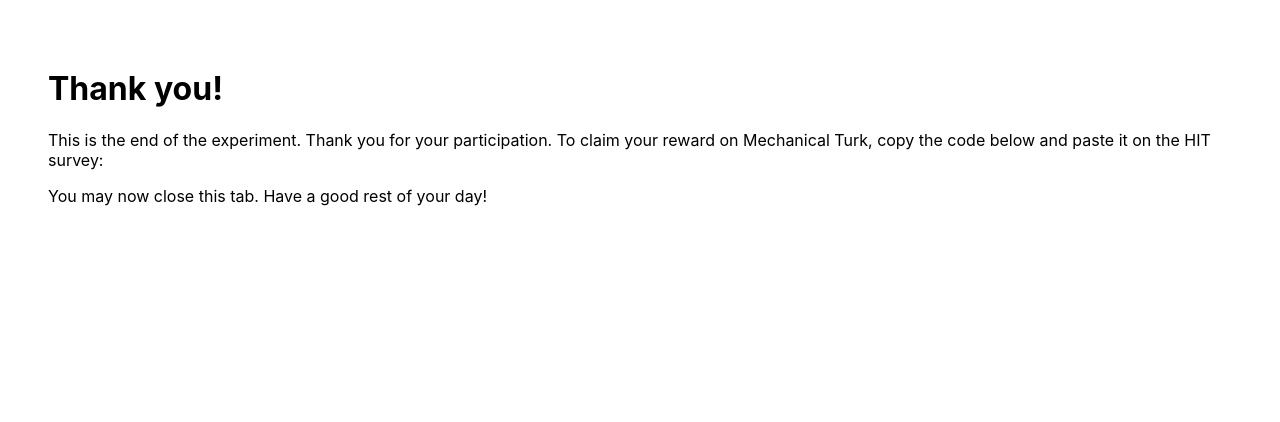
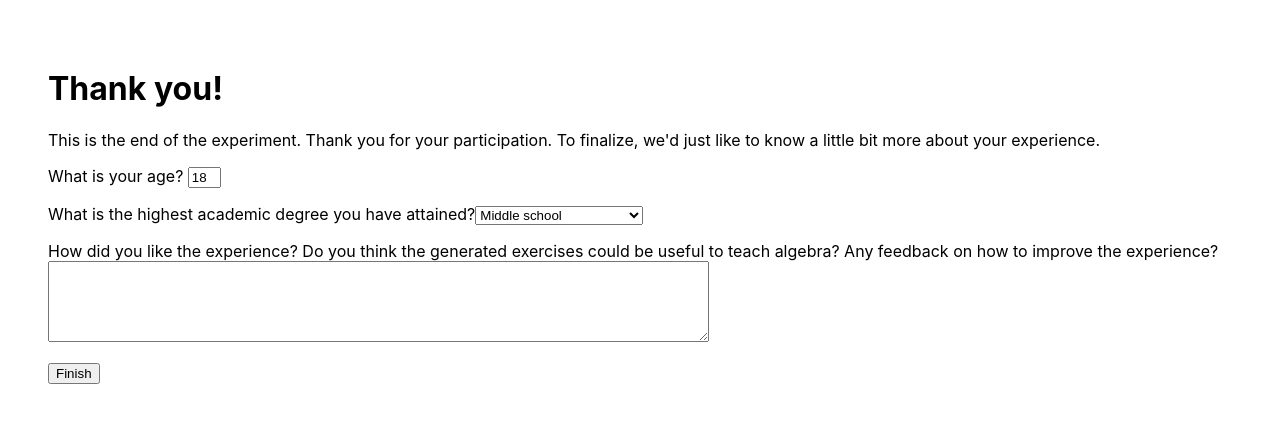
Before and after one commit to gpoesia/socratic-tutor, a Next.js app in the folder webapp/: page /end in a window 1280 px wide. Shown: the top 422 px of the page. Built offline with nearby package versions, Linux system fonts and the light colour scheme.

Commit message:
Fix remaining bugs in the user study

```diff
--- a/webapp/config.json
+++ b/webapp/config.json
@@ -1,6 +1,8 @@
 {
   "levelRange": 2,
-  "MONGODB_HOST": "localhost:27017",
+  "mongodbHost": "127.0.0.1:27017",
+  "exercises": "exercises-30.json",
+  "minimumCorrect": 3,
 
   "testProblems": [
     {
--- a/webapp/lib/data.js
+++ b/webapp/lib/data.js
@@ -1,7 +1,7 @@
 const Mongoose = require('mongoose');
 const Config = require('../config.json');
 
-Mongoose.connect(`mongodb://${Config.MONGODB_HOST}/tutor`,
+Mongoose.connect(`mongodb://${Config.mongodbHost}/tutor`,
                  { useNewUrlParser: true, useUnifiedTopology: true });
 
 module.exports.UserSession = Mongoose.models.UserSession || Mongoose.model(
@@ -13,5 +13,6 @@ module.exports.UserSession = Mongoose.models.UserSession || Mongoose.model(
     preTestResponses: Array,
     postTestResponses: Array,
     exerciseResponses: Array,
+    survey: Object,
   }),
 );
--- a/webapp/pages/api/new-session.js
+++ b/webapp/pages/api/new-session.js
@@ -6,7 +6,10 @@ export default async (req, res) => {
 
   const session = new UserSession({ id: newSessionId });
   session.beginTimestamp = new Date();
-  session.testResponses = [];
+  session.preTestResponses = [];
+  session.exerciseResponses = [];
+  session.postTestResponses = [];
+
   await session.save();
 
   res.send({ id: newSessionId });
--- a/webapp/pages/api/next-problem.js
+++ b/webapp/pages/api/next-problem.js
@@ -1,33 +1,32 @@
+const Fs = require('fs');
 const _ = require('lodash');
 const { UserSession } = require('../../lib/data');
+
+const config = require('../../config.json');
+
 const {
   guess_step_exercises,
   guess_state_exercises,
-} = require('../../exercises.json');
+} = JSON.parse(Fs.readFileSync(config['exercises']));
 
 guess_step_exercises.forEach((p, id) => p.id = id);
 guess_state_exercises.forEach((p, id) => p.id = id);
 
-const MIN_SUCCESSES = 5;
-
-const config = require('../../config.json');
-
 export default async (req, res) => {
   const params = JSON.parse(req.query.params || '{}');
   const sessionId = params.id;
-  console.log('Session ID:', sessionId);
+  const minimumCorrect = config['minimumCorrect'];
 
   const session = await UserSession.findOne({ id: sessionId });
+  const correct = _.sum(session.exerciseResponses.map(r => (r.response == 0)));
+  console.log(session.exerciseResponses.length, 'exercise responses,', correct);
+  console.log('MIN_SUCCESSES:', minimumCorrect);
+  console.log('Config:', config);
 
-  console.log(session.exerciseResponses.length, 'exercise responses.');
-  const correct = _.sum(session.exerciseResponses.map(r => (r.response == 0)));
-  console.log(correct, 'correct responses.');
-
-  if (correct >= MIN_SUCCESSES) {
+  if (correct >= minimumCorrect) {
     return res.json({ problem: null, progress: 1.0, done: true });
   }
 
-  const policy = params.policy || 'random';
   let chosen;
 
   if (_.sample(['step', 'state']) == 'step') {
@@ -46,5 +45,5 @@ export default async (req, res) => {
     };
   }
 
-  res.json({ problem: chosen, progress: correct / MIN_SUCCESSES, done: false });
+  res.json({ problem: chosen, progress: correct / minimumCorrect, done: false });
 };
--- a/webapp/pages/api/save-answers.js
+++ b/webapp/pages/api/save-answers.js
@@ -5,7 +5,8 @@ export default async (req, res) => {
   const params = JSON.parse(req.query.params || '{}');
   const sessionId = params.id;
   const stage = params.stage;
-  const answers = params.answers;
+  const timestamp = _.now();
+  const answers = params.answers.map(a => ({ ...a, timestamp }));
 
   if (!(sessionId && stage)) {
     return res.json({ "error": "No session ID or stage provided." });
@@ -24,6 +25,5 @@ export default async (req, res) => {
   }
 
   await session.save();
-
-  res.json(true);
+  res.json({});
 };
--- /dev/null
+++ b/webapp/pages/api/save-survey.js
@@ -0,0 +1,13 @@
+const { UserSession } = require('../../lib/data');
+
+export default async (req, res) => {
+  const params = JSON.parse(req.query.params || '{}');
+  const sessionId = params.id;
+
+  const session = await UserSession.findOne({ id: sessionId });
+  session.survey = params.survey;
+  session.endTimestamp = new Date();
+  await session.save();
+
+  res.json({ success: "true" });
+}
--- a/webapp/pages/end.js
+++ b/webapp/pages/end.js
@@ -1,22 +1,64 @@
-import React from 'react';
+import React, { useState } from 'react';
 
+import { apiRequest } from '../lib/api';
 import useStore from '../lib/state';
 
 const End = () => {
   const id = useStore(state => state.id);
+  const [age, setAge] = useState("18");
+  const [education, setEducation] = useState("ms");
+  const [experience, setExperience] = useState("");
+  const [submitted, setSubmitted] = useState(false);
+
+  const submit = async () => {
+    await apiRequest('save-survey', { id, survey: { age, education, experience } });
+    setSubmitted(true);
+  }
 
   return (
     <div className="content">
       <h1>Thank you!</h1>
       <p>
         This is the end of the experiment. Thank you for your participation.
-        To claim your reward on Mechanical Turk, copy the code below and
-        paste it on the HIT survey:
+        To finalize, we'd just like to know a little bit more about your experience.
       </p>
-      <pre>{ id }</pre>
+
       <p>
-        You may now close this tab. Have a good rest of your day!
+        What is your age? <input type="text" size="1" value={age}
+                                 onChange={e => setAge(e.target.value)} />
       </p>
+      <p>
+        What is the highest academic degree you have attained?
+        <select onChange={e => setEducation(e.target.value)}>
+          <option value="ms">Middle school</option>
+          <option value="hs">High school</option>
+          <option value="hs">College degree or above</option>
+        </select>
+      </p>
+      <p>
+        How did you like the experience?
+        Do you think the generated exercises could be useful to teach algebra?
+        Any feedback on how to improve the experience?
+        <br/>
+        <textarea rows="5"
+                  cols="80"
+                  value={experience}
+                  onChange={e => setExperience(e.target.value)} />
+      </p>
+      {
+        submitted
+        ? <div>
+            <p>
+              To claim your reward on Mechanical Turk, copy the code below and
+              paste it on the HIT survey:
+            </p>
+            <pre>{ id }</pre>
+            <p>
+              After copying the code, you may this tab. Have a good rest of your day!
+            </p>
+          </div>
+        : <button onClick={submit}>Finish</button>
+      }
     </div>
   );
 };
```
Also changed, not shown: webapp/pages/assessment.js (+11 -9 lines), webapp/lib/components/tutor-dialogue.js, 1 other file (tests, documents, lock files or other folders).
